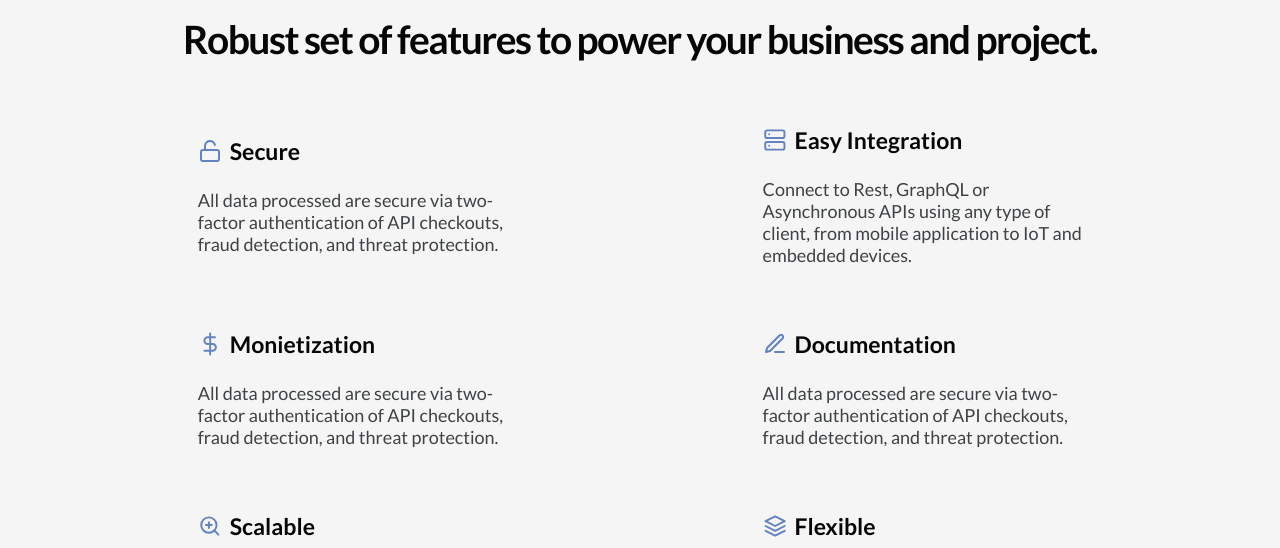
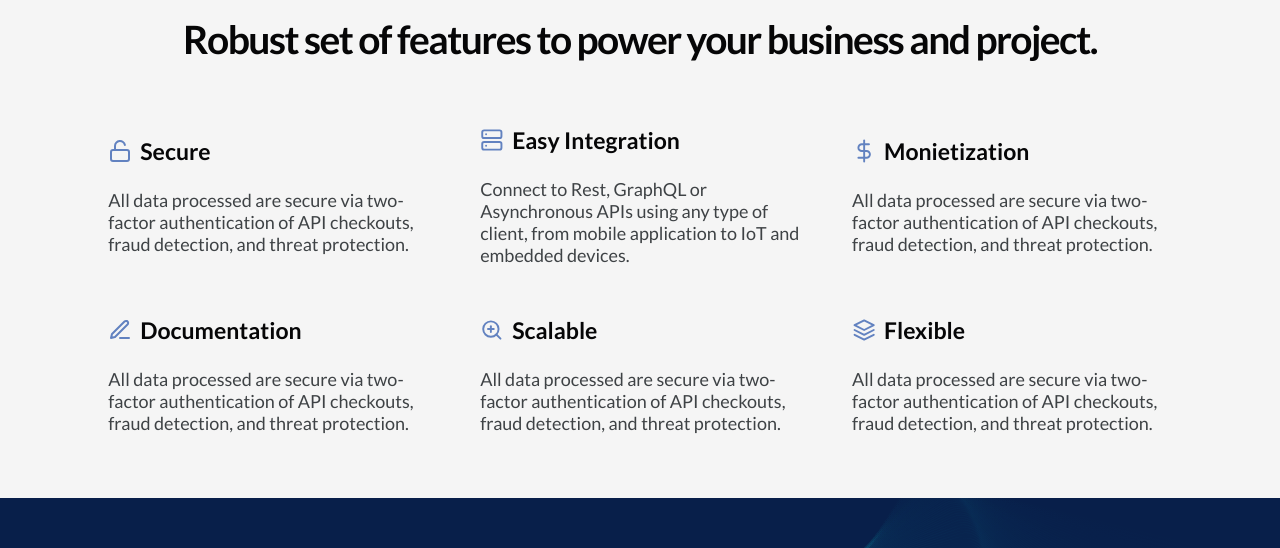
Before and after one commit to Zummit-Africa-Inc/Zapi-FE-v2, a React (Vite) app: page / in a window 1280 px wide. Shown: the part 3180-3728 px from the top of the page. Built offline with nearby package versions, Linux system fonts and the light colour scheme; no server answers; what aws-amplify would draw is missing.

Commit message:
made fixes to hompage

```diff
--- a/src/components/home/Features.tsx
+++ b/src/components/home/Features.tsx
@@ -95,7 +95,7 @@ const useStyles = makeStyles((theme: Theme) => ({
   features: {
     display: "flex",
     flexWrap: "wrap",
-    gap: "64px",
+    gap: "50px",
     paddingBottom: "4rem",
     justifyCenter: "center",
     margin: "0 auto",
--- a/src/components/home/Market.tsx
+++ b/src/components/home/Market.tsx
@@ -35,6 +35,10 @@ const Market: React.FC = () => {
           fantastic APIs.
         </p>
         <Button
+          style={{
+            width: "200px",
+            height:" 54px"
+          }}
           type="button"
           label="List Your API"
           variant="secondary"
--- a/src/components/home/gettingStarted.tsx
+++ b/src/components/home/gettingStarted.tsx
@@ -40,7 +40,7 @@ const useStyles = makeStyles((theme: Theme) => ({
     justifyContent: "center",
     padding: "4rem 6.7rem",
     marginBottom: "67px",
-    background: theme.palette.background.default,
+    background: '#E9EBED',
     [theme.breakpoints.down("tablet")]: {
       padding: "2.5rem 1rem",
     },
```
